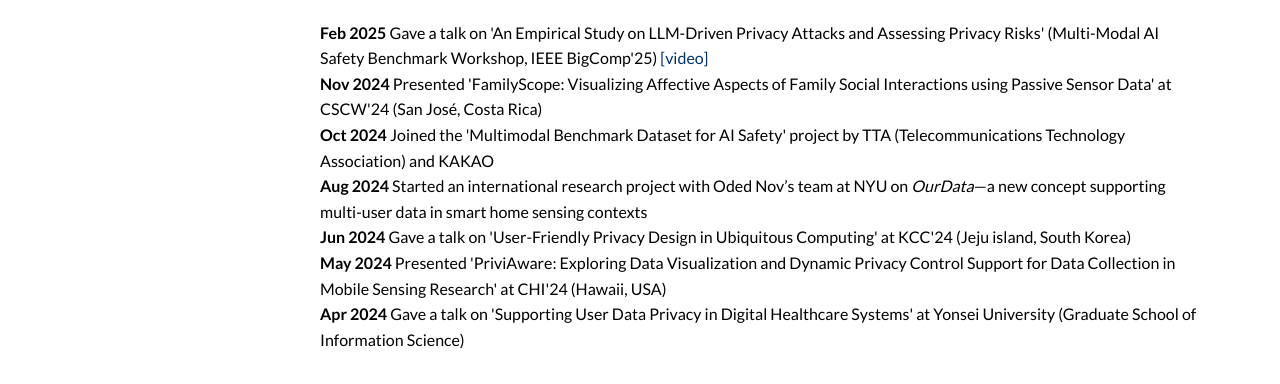
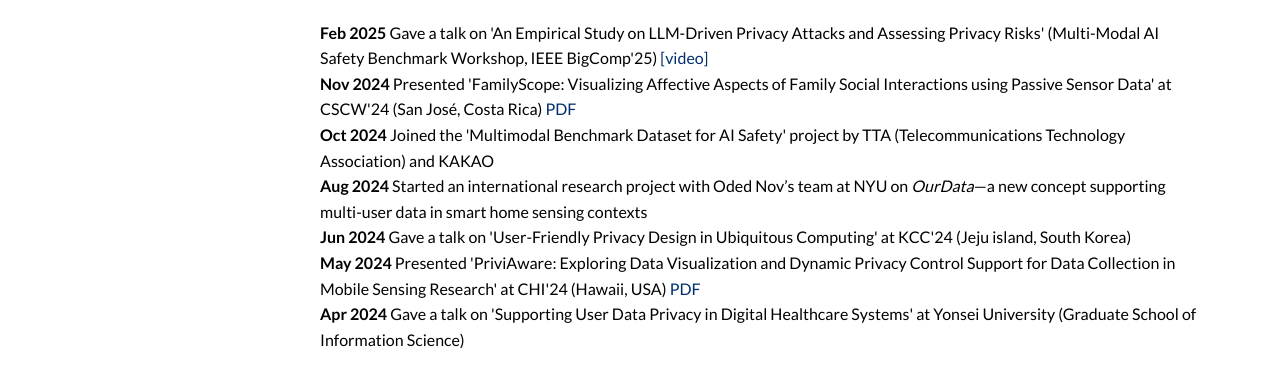
Before and after one commit to hslee90/hslee90.github.io, a Jekyll site: the page built from index.md, in a window 1280 px wide and 900 px high, scrolled down 404 px. Shown: the part 161-545 px from the top of the window. Built offline with Jekyll 4.4.1, drawn with Linux system fonts in a browser that asks for light colours; nearby versions of some CDN libraries.

Commit message:
Update index.md

```diff
--- a/index.md
+++ b/index.md
@@ -50,6 +50,7 @@
 </div>
 <div class="news-item">
   <strong>Nov 2024</strong> Presented 'FamilyScope: Visualizing Affective Aspects of Family Social Interactions using Passive Sensor Data' at CSCW'24 (San José, Costa Rica)
+  <a href="assets/pdf/cscw24.pdf">PDF</a>
 </div>
 <div class="news-item">
   <strong>Oct 2024</strong> Joined the 'Multimodal Benchmark Dataset for AI Safety' project by TTA (Telecommunications Technology Association) and KAKAO
@@ -62,6 +63,7 @@
 </div>
 <div class="news-item">
   <strong>May 2024</strong> Presented 'PriviAware: Exploring Data Visualization and Dynamic Privacy Control Support for Data Collection in Mobile Sensing Research' at CHI'24 (Hawaii, USA)
+  <a href="assets/pdf/chi24.pdf">PDF</a>
 </div>
 <div class="news-item">
   <strong>Apr 2024</strong> Gave a talk on 'Supporting User Data Privacy in Digital Healthcare Systems' at Yonsei University (Graduate School of Information Science)
```
